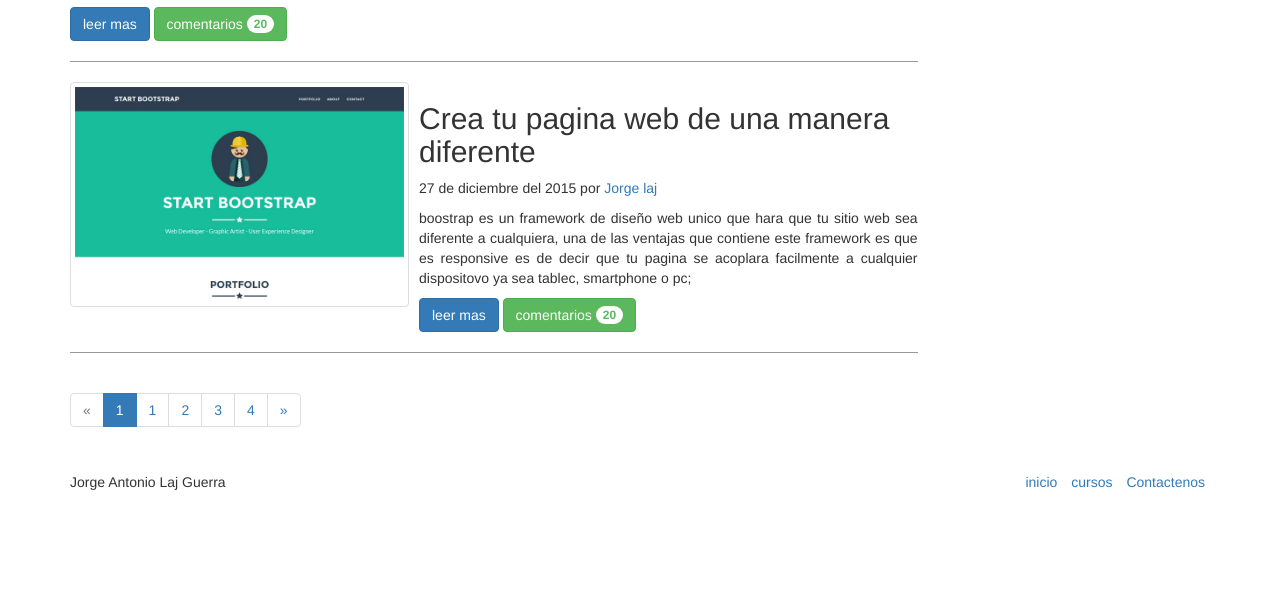
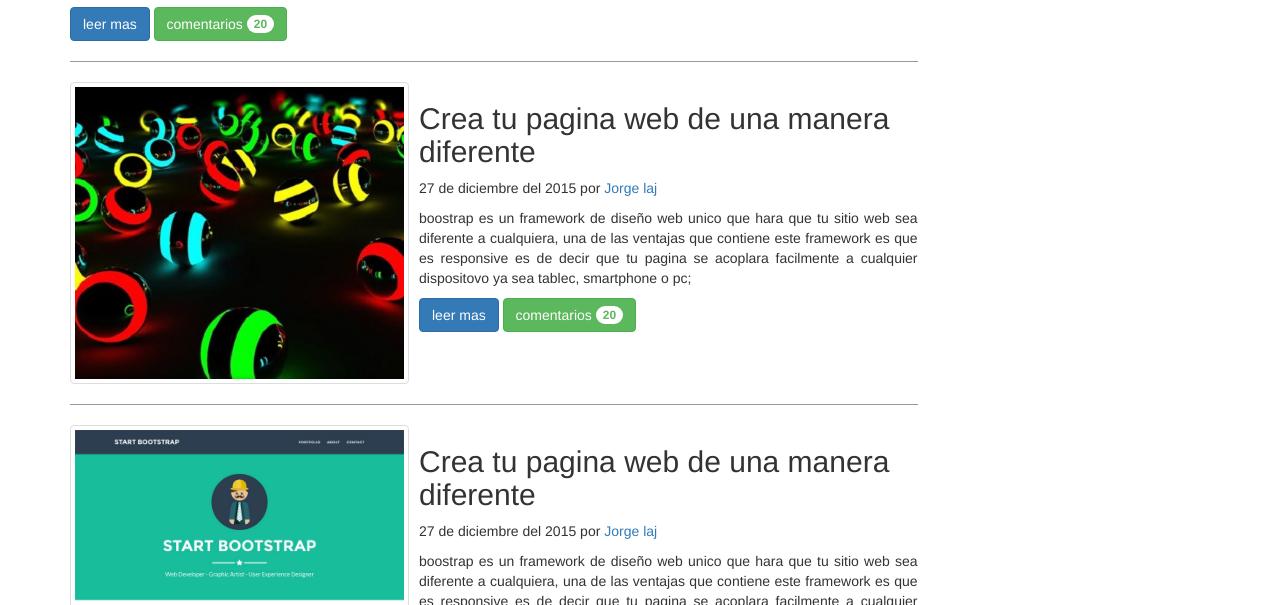
Before and after one commit to Jorgelg13/TestBootstrap.github.io, a plain HTML site: page index.html in a window 1280 px wide. Shown: the part 802-1407 px from the top of the page. Before the commit the page ends 1304 px from the top, so only its background shows below. Drawn offline with Linux system fonts and the light colour scheme.

Commit message:
agrege un ariculo extra ala pagina con una imagen

```diff
--- a/index.html
+++ b/index.html
@@ -122,6 +122,28 @@
            </div>
        </article>
 
+       <article class="post clearfix">
+           <a href="#" class="thumb pull-left">
+             <img src="imagenes/galaxy.jpg" class="img-thumbnail" alt="" />
+          </a>
+           <h2 class="post-title">
+             <a href="#">Crea tu pagina web de una manera diferente</a>
+           </h2>
+           <p>
+             <span class="post-fecha">27 de diciembre del 2015</span> por <span class="post-autor"><a href="#">Jorge laj</a></span>
+           </p>
+           <p class="pos-contenido text-justify">
+             boostrap es un framework de diseño web unico que hara que tu sitio web sea diferente a cualquiera, una de las ventajas
+             que contiene este framework es que es responsive es de decir que tu pagina se acoplara facilmente a cualquier
+             dispositovo ya sea tablec, smartphone o pc;
+           </p>
+           <div class="contenedor-botones">
+             <a href="#" class="btn btn-primary">leer mas</a>
+             <a href="#" class="btn btn-success">comentarios <span class="badge">20</span></a>
+           </div>
+       </article>
+
+
 
        <article class="post clearfix">
            <a href="#" class="thumb pull-left">
```
Also changed, not shown: imagenes/galaxy.jpg (added).
